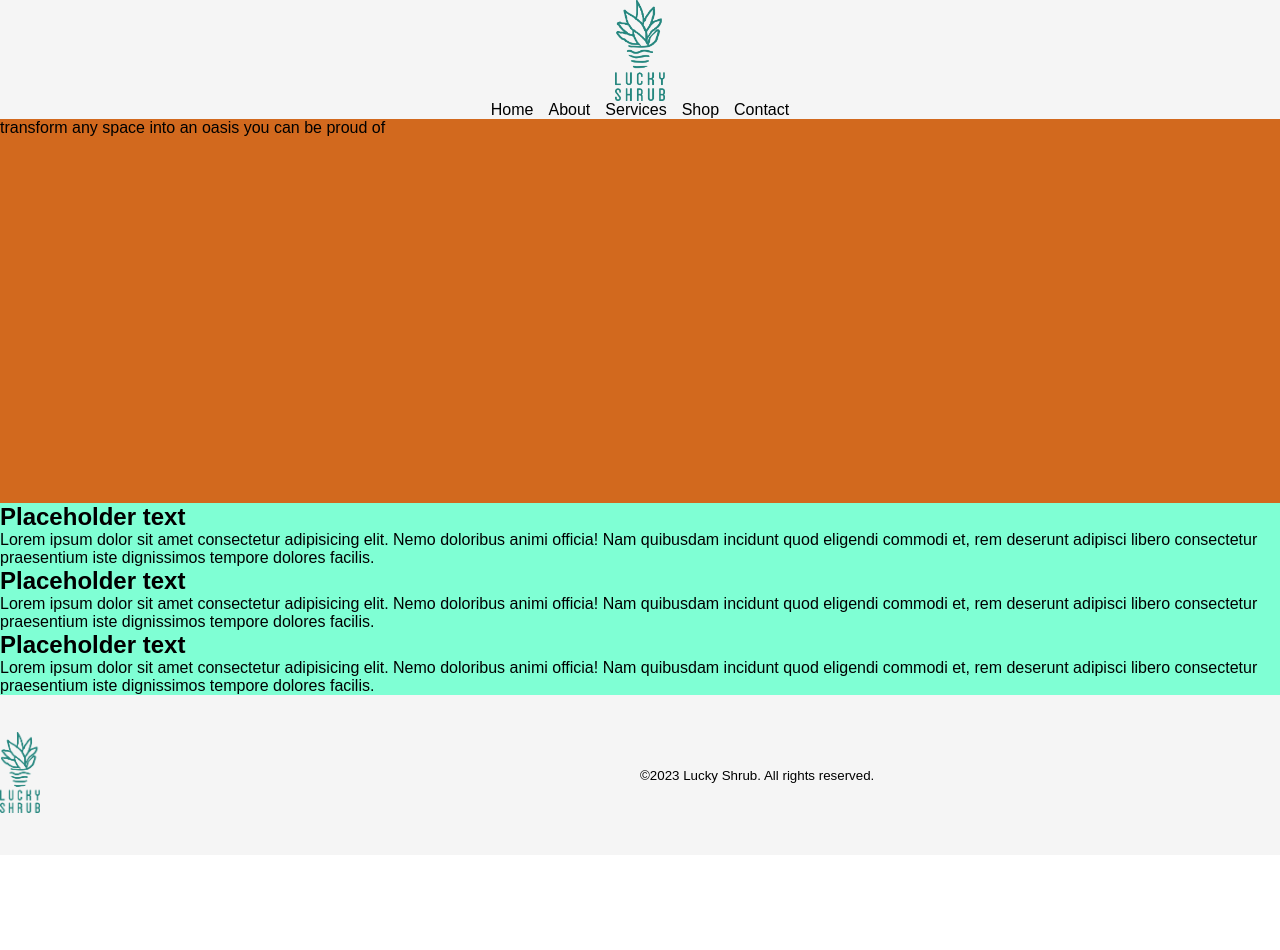
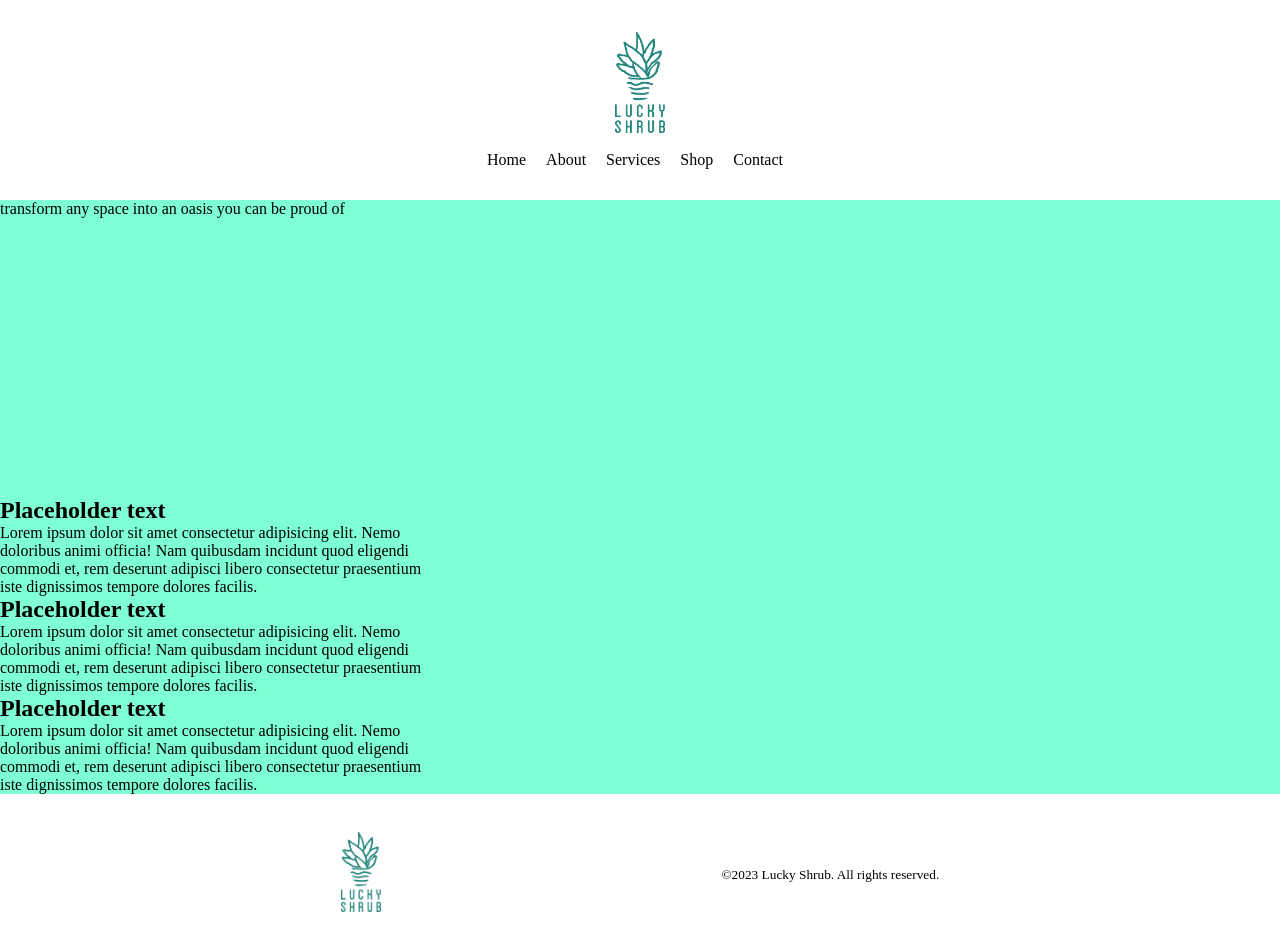
Before and after one commit to Asif7814/Lucky-Shrub-Certification-Project, a plain HTML site: page index.html in a window 1280 px wide. Before the commit the page ends 855 px from the top, so only its background shows below. Drawn offline with Linux system fonts and the light colour scheme.

Commit message:
Updated CSS; added grid layout

```diff
--- a/css/styles.css
+++ b/css/styles.css
@@ -4,11 +4,9 @@
         - FIRST ROW; FULL-WIDTH
         - SECOND ROW; THREE COLUMNS
     - FOOTER; CREATE TWO HALF-WIDTH COLUMNS
-
-
 */
 
-/*GENERAL ELEMENTS*/
+/*OVERARCHING*/
 * {
     padding: 0;
     border: 0;
@@ -16,65 +14,101 @@
     box-sizing: border-box;
 }
 
-html {
-    font: 16px Arial, sans-serif;
+body {
+    display: grid;
+    grid-template-rows: 10vh 15vh 1fr 20vh;
+    grid-template-areas:
+    "header"
+    "nav"
+    "main"
+    "footer";
 }
 
-body {
-    width: 100%;
+main {
+    display: grid;
+    grid-template-rows: repeat(2, 1fr);
 }
 
-/*HEADER & NAVIGATION BAR*/
-header, nav, ul, li, footer {
+header {
+    grid-area: header;
+
     display: flex;
     justify-content: center;
     align-items: center;
 
-    background-color: whitesmoke;
+    height: 20vh;
+
+    padding: 5px 10px 0 10px;
+}
+
+nav {
+    grid-area: nav;
+
+    height: 20vh;
+
+    display: flex;
+    justify-content: center;
+    align-items: center;
+
+    padding-right: 10px;
 }
 
 nav > ul {
-    gap: 15px;
+    display: flex;
+    flex-flow: row nowrap;
+    justify-content: center;
+    align-items: center;
+    gap: 20px;
+
     list-style: none;
 }
 
-li > a {
+nav > ul > li {
+    justify-content: space-evenly;
+}
+
+nav > ul > li > a {
+    text-align: center;
     text-decoration: none;
-    text-align: center;
     text-transform: capitalize;
 
     color: black;
 }
 
-li > a:hover {
-    color: white;
-}
+main {
+    grid-area: main;
 
-main {
     display: grid;
-    grid-template-rows: 2fr 1fr;
-}
+    grid-template-rows: repeat(2, 1fr);
+    grid-template-columns: repeat(3, 1fr);
+    grid-template-areas:
+    "promo promo promo"
+    "service shop sale";
 
-/*PROMOTIONAL BANNER*/
-.promotion {
-    background-color: chocolate;
-}
-
-/*INFO*/
-.info {
     background-color: aquamarine;
 }
 
-/*FOOTER*/
-footer {
-    height: 20vh;
+.promotion {
+    grid-area: promo;
 }
 
-footer > div {
-    width: 50%;
-    color: black;
+.info .info-1 {
+    grid-area: service;
 }
 
-footer:nth-child(2) {
-    justify-content: center;
+.info .info-2 {
+    grid-area: shop;
 }
+
+.info .info-3 {
+    grid-area: sale;
+}
+
+footer {
+    grid-area: footer;
+
+    display: flex;
+    flex-flow: row nowrap;
+    justify-content: space-evenly;
+    align-items: center;
+}
--- a/index.html
+++ b/index.html
@@ -55,19 +55,19 @@
 
             <section class="info">
                 <!--ADD BUTTONS TO EACH INFO BOX, MAYBE LINKS-->
-                <article>
+                <article class="info info-1">
                     <h2>Placeholder text</h2>
                     <p>Lorem ipsum dolor sit amet consectetur adipisicing elit. Nemo doloribus animi officia! Nam quibusdam incidunt
                         quod eligendi commodi et, rem deserunt adipisci libero consectetur praesentium iste dignissimos tempore dolores
                         facilis.</p>
                 </article>
-                <article>
+                <article class="info info-1">
                     <h2>Placeholder text</h2>
                     <p>Lorem ipsum dolor sit amet consectetur adipisicing elit. Nemo doloribus animi officia! Nam quibusdam incidunt
                         quod eligendi commodi et, rem deserunt adipisci libero consectetur praesentium iste dignissimos tempore dolores
                         facilis.</p>
                 </article>
-                <article>
+                <article class="info info-1">
                     <h2>Placeholder text</h2>
                     <p>Lorem ipsum dolor sit amet consectetur adipisicing elit. Nemo doloribus animi officia! Nam quibusdam incidunt
                         quod eligendi commodi et, rem deserunt adipisci libero consectetur praesentium iste dignissimos tempore dolores
```
